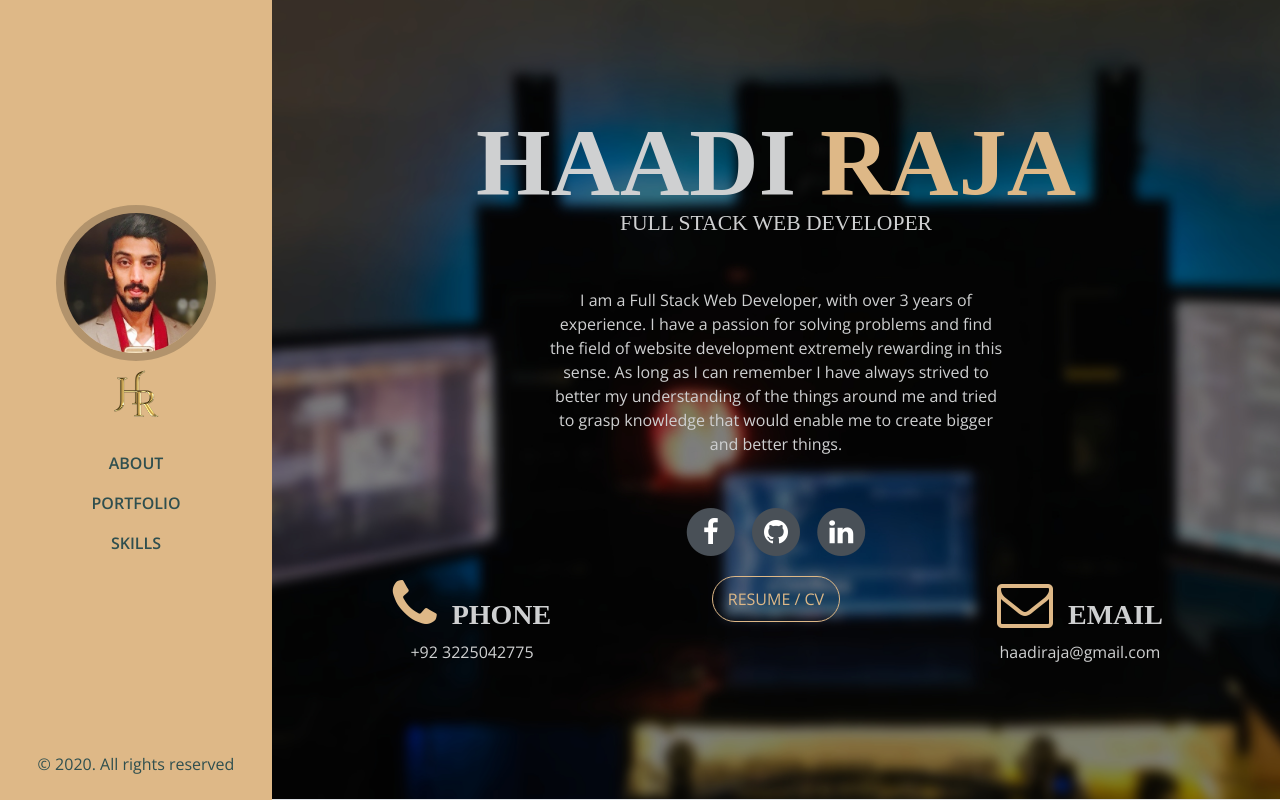
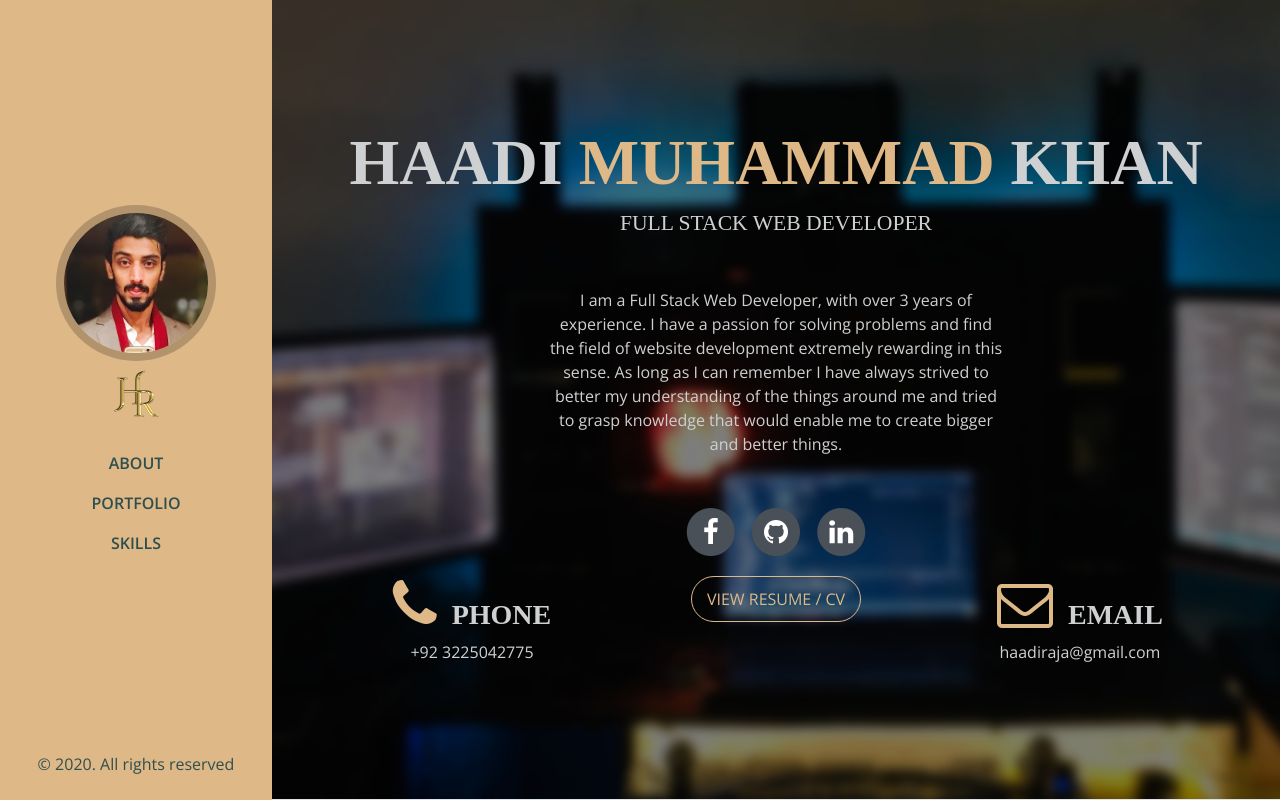
Before and after one commit to haadiraja/Portfolio, a plain HTML site: page index.html in a window 1280 px wide. Shown: the top 800 px of the page. Drawn offline with nearby package versions, Linux system fonts and the light colour scheme; a web font is replaced by a local one.

Commit message:
updation

```diff
--- a/css/style.css
+++ b/css/style.css
@@ -32,7 +32,7 @@ h6 {
 }
 
 h1 {
-    font-size: 6rem;
+    font-size: 4rem;
     line-height: 5.5rem;
 }
 
--- a/index.html
+++ b/index.html
@@ -74,7 +74,8 @@ License URL: https://creativecommons.org/licenses/by/4.0/
           <div class="my-auto " >
               <!-- <img src="img/logo-s.png" style="height:100px;width:100px;" class="img-fluid mb-3" alt=""> -->
               <h1 class="mb-0 text-center">Haadi
-                <span class="text-primary">Raja</span>
+                <span class="text-primary">Muhammad </span>
+                Khan
               </h1>
               <div class="subheading mb-5 text-center">Full Stack Web Developer
               </div>
@@ -125,7 +126,7 @@ License URL: https://creativecommons.org/licenses/by/4.0/
                     <p>+92 3225042775</p>
 
                   </div>
-                  <div class="col-md-4 text-center pt-3"><a href="resume.pdf" target="_blank"> <button class="btn btn-general btn-green " >Resume / CV</button> </a></div>
+                  <div class="col-md-4 text-center pt-3"><a href="resume.pdf" target="_blank"> <button class="btn btn-general btn-green " >View Resume / CV</button> </a></div>
 
                   <div class="contact-mail contact-side-desc contact-box-desc text-center col-md-4 pt-3">
                     <h3><i class="fa fa-envelope-o cl-atlantis fa-2x pr-2"></i> Email</h3>
```
